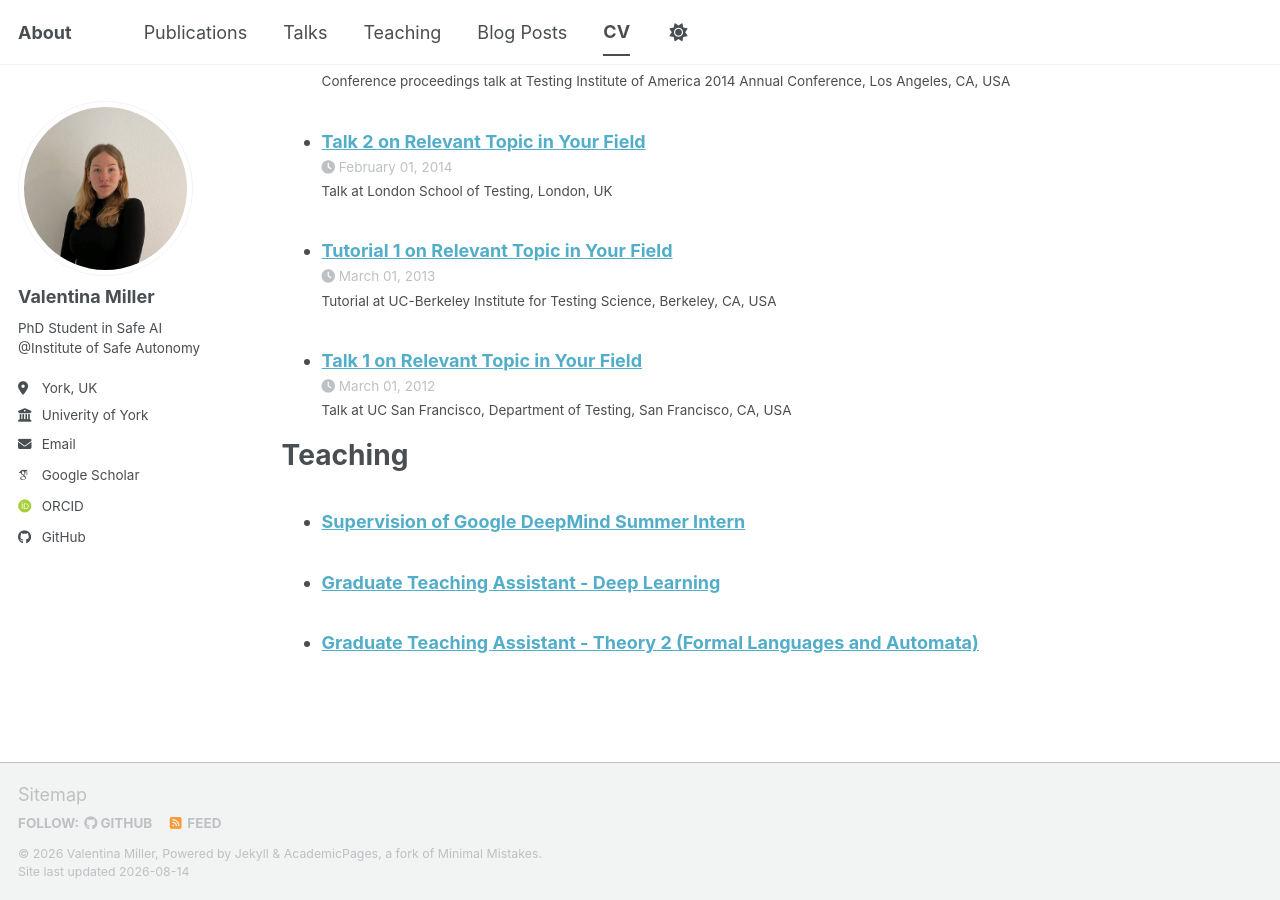
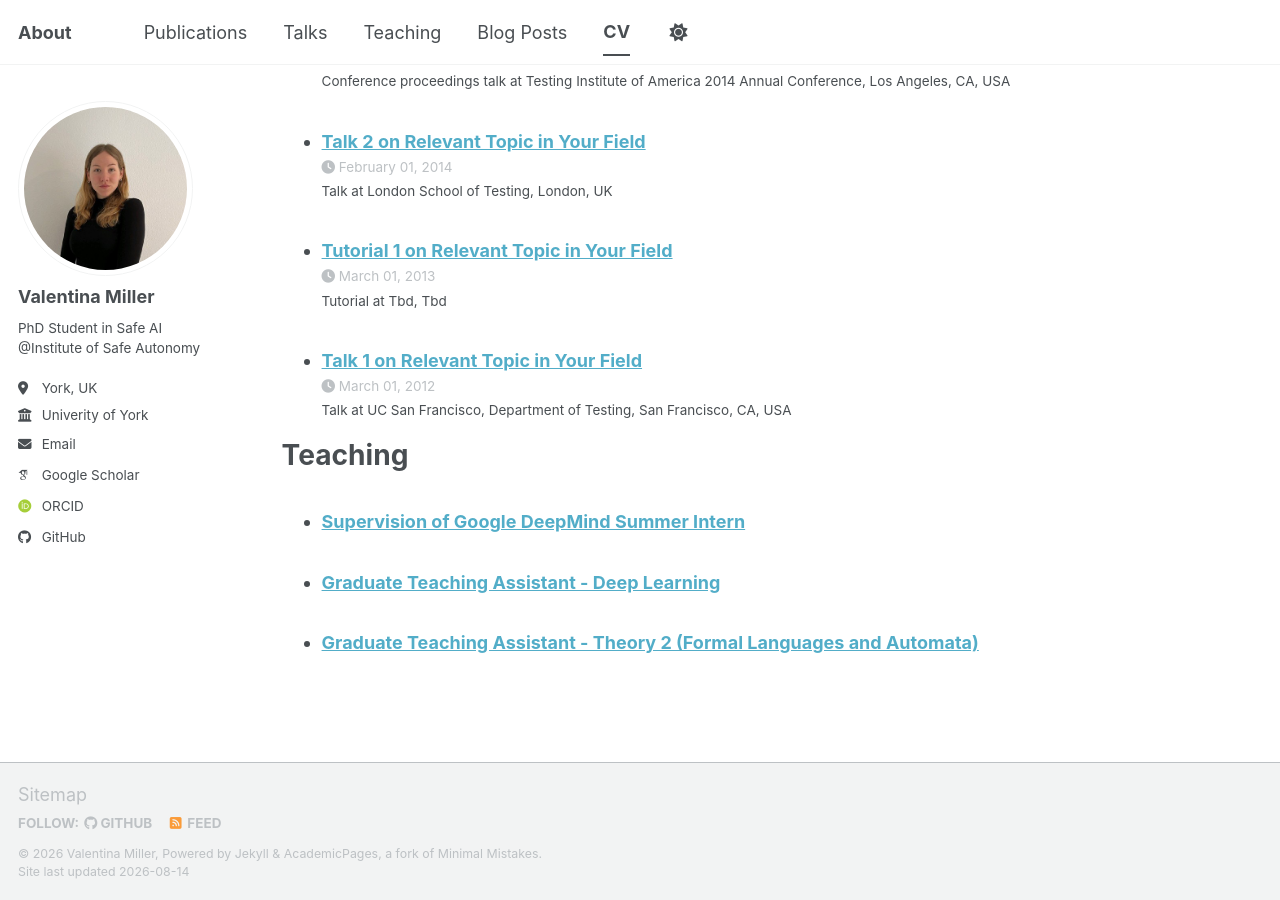
Before and after one commit to ValentinaMiller/ValentinaMiller.github.io, a Jekyll site: the page built from _pages/cv.md, in a window 1280 px wide and 900 px high, scrolled down 1168 px. Built offline with Jekyll 4.4.1, drawn with Linux system fonts in a browser that asks for light colours; some web fonts are replaced; a script bundle is joined from its source files by our own code; library files that are not in the unit come from our copies.

Commit message:
Update 2013-03-01-tutorial-1.md

```diff
--- a/_talks/2013-03-01-tutorial-1.md
+++ b/_talks/2013-03-01-tutorial-1.md
@@ -3,9 +3,9 @@ title: "Tutorial 1 on Relevant Topic in Your Field"
 collection: talks
 type: "Tutorial"
 permalink: /talks/2013-03-01-tutorial-1
-venue: "UC-Berkeley Institute for Testing Science"
+venue: "Tbd"
 date: 2013-03-01
-location: "Berkeley, CA, USA"
+location: "Tbd"
 ---
 
 [More information here](http://exampleurl.com)
```
